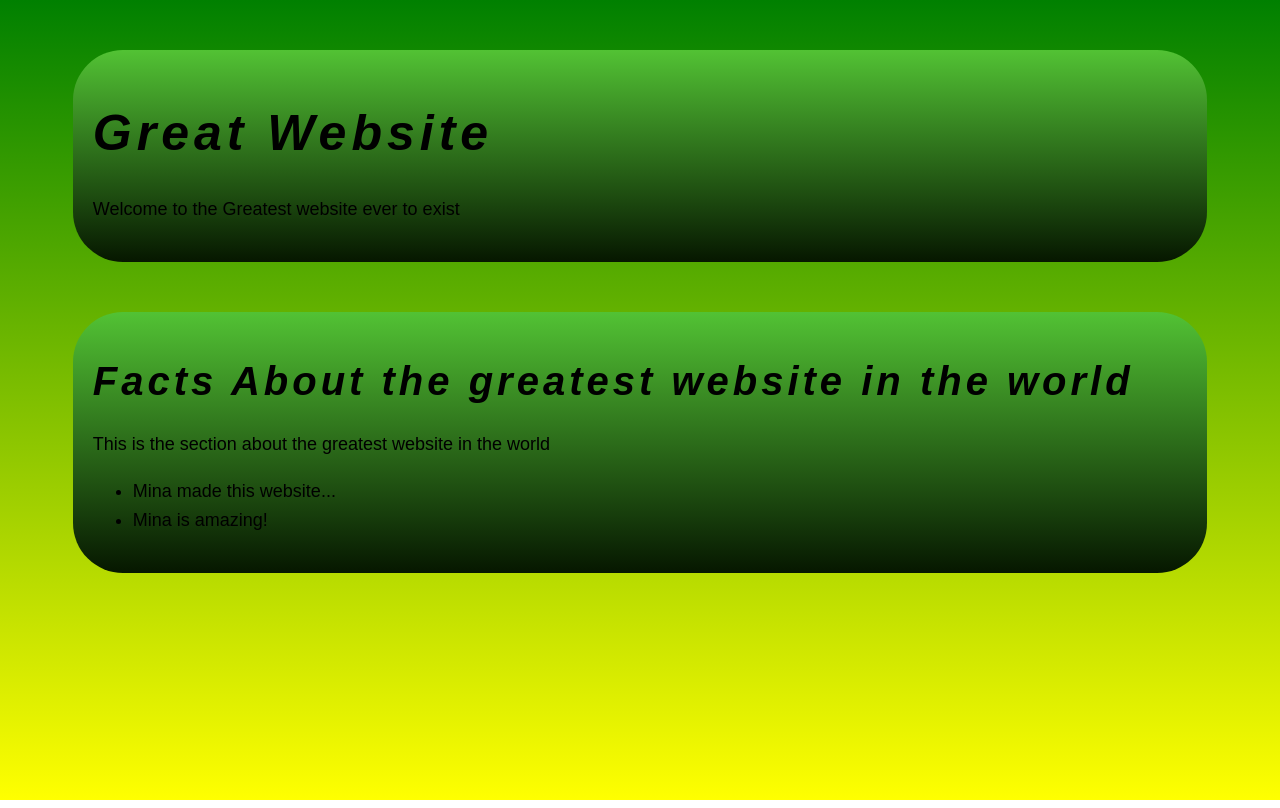
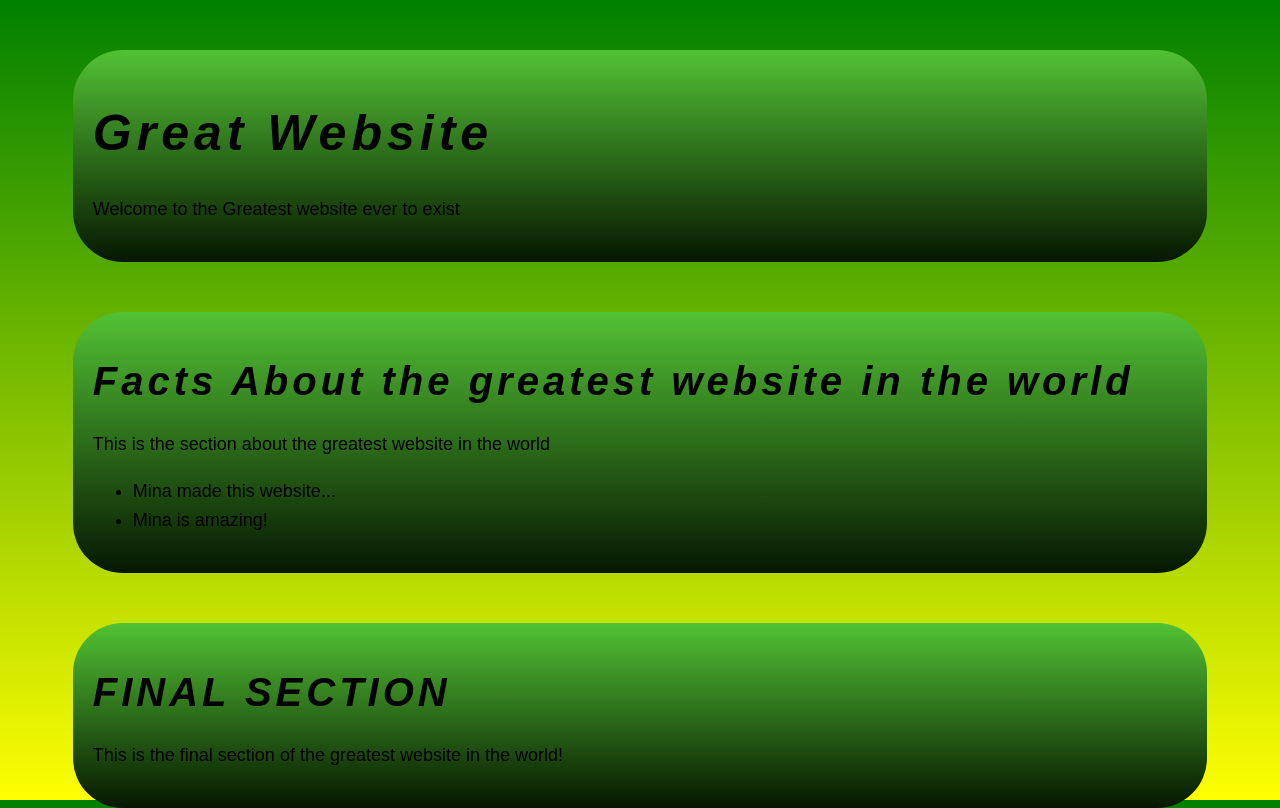
Before and after one commit to Zachman9841/Mina-Website, a plain HTML site: page index.html in a window 1280 px wide. Drawn offline with Linux system fonts and the light colour scheme.

Commit message:
New heading
Added a new heading!

```diff
--- a/index.html
+++ b/index.html
@@ -48,6 +48,24 @@
 		letter-spacing:0.1em;
 	}
 
+	.header3{
+
+		background:linear-gradient(#52c234,#061700);
+		width:95%;
+
+		padding:20px;
+		margin:auto;
+		margin-top:50px;
+		border-radius:50px;
+	}
+
+	.header3 h1{
+		font:normal 40px sans-serif;
+		font-weight:800;
+		font-style:italic;
+	        letter-spacing:0.1em;
+	}
+
 	</style>
 
 </head>
@@ -72,6 +90,12 @@
 
 	</div>
 
+	<div class="header3">
+		<h1> FINAL SECTION </h1>
+		<p> This is the final section of the greatest website in the world! </p>
+
+	</div>
+
 
 </body>
 
```
